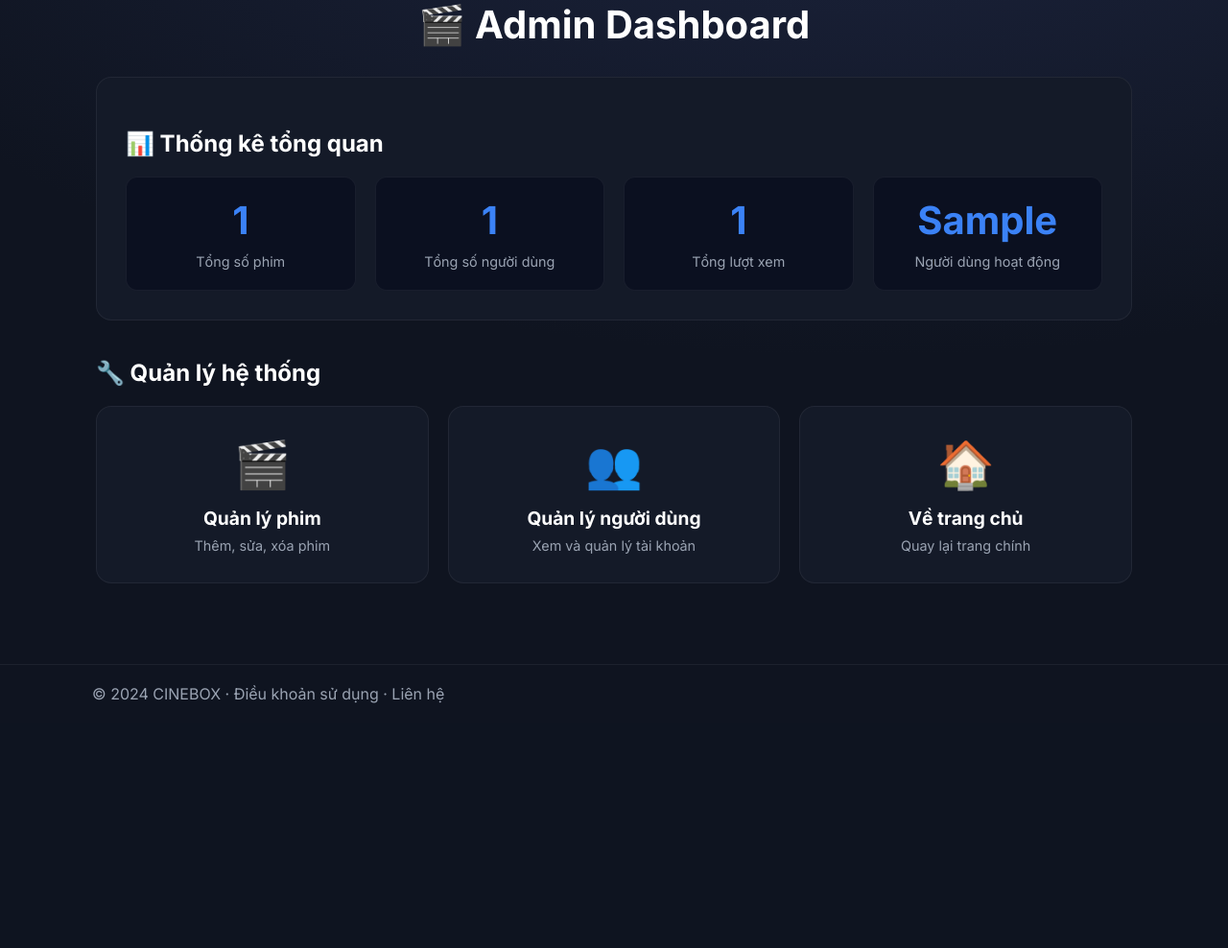
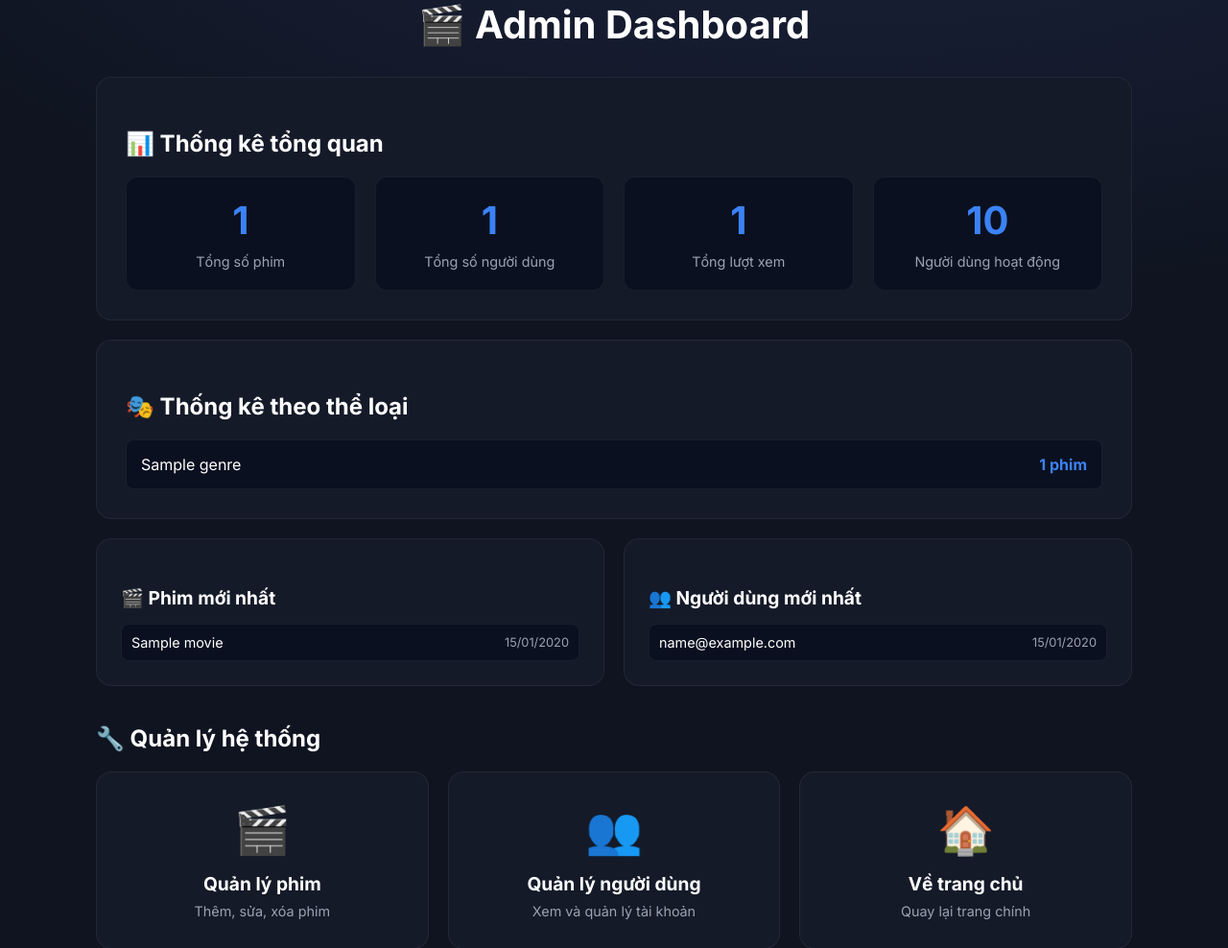
Before and after one commit to kz16sep/CineBox, a Flask app: template cinebox/app/templates/admin_dashboard.html in a window 1280 px wide. Shown: the part 140-1128 px from the top of the page at 96% size. Before the commit the page ends 873 px from the top, so only its background shows below. Run offline with Flask 3, Linux system fonts and the light colour scheme; the template is opened without the code that fills it: most values are stand-ins (such as "Sample title", 1, 10 or a date in 2020); parts of the project's set-up code (start-up, migrations or seed data) failed here and were passed over.

Commit message:
update admin
Thêm dashboard
Fix chức năng quản lý user

```diff
--- a/cinebox/app/templates/admin_dashboard.html
+++ b/cinebox/app/templates/admin_dashboard.html
@@ -9,20 +9,62 @@
       <h3>📊 Thống kê tổng quan</h3>
       <div class="stats-grid">
         <div class="stat-item">
-          <span class="stat-number">{{ total_movies or 0 }}</span>
+          <span class="stat-number">{{ "{:,}".format(total_movies or 0) }}</span>
           <span class="stat-label">Tổng số phim</span>
         </div>
         <div class="stat-item">
-          <span class="stat-number">{{ total_users or 0 }}</span>
+          <span class="stat-number">{{ "{:,}".format(total_users or 0) }}</span>
           <span class="stat-label">Tổng số người dùng</span>
         </div>
         <div class="stat-item">
-          <span class="stat-number">{{ total_views or 0 }}</span>
+          <span class="stat-number">{{ "{:,}".format(total_views or 0) }}</span>
           <span class="stat-label">Tổng lượt xem</span>
         </div>
         <div class="stat-item">
-          <span class="stat-number">{{ active_users or 0 }}</span>
+          <span class="stat-number">{{ "{:,}".format(active_users or 0) }}</span>
           <span class="stat-label">Người dùng hoạt động</span>
+        </div>
+      </div>
+    </div>
+
+    <!-- Thống kê theo thể loại -->
+    {% if genre_stats %}
+    <div class="stat-card">
+      <h3>🎭 Thống kê theo thể loại</h3>
+      <div class="genre-stats">
+        {% for genre in genre_stats[:8] %}
+        <div class="genre-stat-item">
+          <span class="genre-name">{{ genre.name }}</span>
+          <span class="genre-count">{{ genre.movie_count }} phim</span>
+        </div>
+        {% endfor %}
+      </div>
+    </div>
+    {% endif %}
+
+    <!-- Phim và người dùng mới nhất -->
+    <div class="recent-activity">
+      <div class="recent-card">
+        <h3>🎬 Phim mới nhất</h3>
+        <div class="recent-list">
+          {% for movie in recent_movies %}
+          <div class="recent-item">
+            <span class="recent-title">{{ movie.title }}</span>
+            <span class="recent-date">{{ movie.createdAt.strftime('%d/%m/%Y') if movie.createdAt else 'N/A' }}</span>
+          </div>
+          {% endfor %}
+        </div>
+      </div>
+
+      <div class="recent-card">
+        <h3>👥 Người dùng mới nhất</h3>
+        <div class="recent-list">
+          {% for user in recent_users %}
+          <div class="recent-item">
+            <span class="recent-title">{{ user.email }}</span>
+            <span class="recent-date">{{ user.createdAt.strftime('%d/%m/%Y') if user.createdAt else 'N/A' }}</span>
+          </div>
+          {% endfor %}
         </div>
       </div>
     </div>
@@ -159,6 +201,86 @@
   font-size: 0.9rem;
 }
 
+/* Thống kê theo thể loại */
+.genre-stats {
+  display: grid;
+  grid-template-columns: repeat(auto-fit, minmax(200px, 1fr));
+  gap: 15px;
+}
+
+.genre-stat-item {
+  display: flex;
+  justify-content: space-between;
+  align-items: center;
+  padding: 15px;
+  background: var(--panel-2);
+  border-radius: 8px;
+  border: 1px solid rgba(255, 255, 255, 0.06);
+}
+
+.genre-name {
+  color: #fff;
+  font-weight: 500;
+}
+
+.genre-count {
+  color: var(--primary);
+  font-weight: bold;
+}
+
+/* Hoạt động gần đây */
+.recent-activity {
+  display: grid;
+  grid-template-columns: repeat(auto-fit, minmax(300px, 1fr));
+  gap: 20px;
+  margin-top: 20px;
+}
+
+.recent-card {
+  background: var(--panel);
+  border: 1px solid rgba(255, 255, 255, 0.06);
+  border-radius: 16px;
+  padding: 25px;
+}
+
+.recent-card h3 {
+  color: #fff;
+  margin-bottom: 15px;
+  font-size: 1.2rem;
+}
+
+.recent-list {
+  display: flex;
+  flex-direction: column;
+  gap: 10px;
+}
+
+.recent-item {
+  display: flex;
+  justify-content: space-between;
+  align-items: center;
+  padding: 10px;
+  background: var(--panel-2);
+  border-radius: 8px;
+  border: 1px solid rgba(255, 255, 255, 0.06);
+}
+
+.recent-title {
+  color: #fff;
+  font-size: 0.9rem;
+  flex: 1;
+  margin-right: 10px;
+  overflow: hidden;
+  text-overflow: ellipsis;
+  white-space: nowrap;
+}
+
+.recent-date {
+  color: var(--muted);
+  font-size: 0.8rem;
+  white-space: nowrap;
+}
+
 @media (max-width: 768px) {
   .admin {
     padding: 15px;
@@ -171,6 +293,24 @@
   .action-grid {
     grid-template-columns: 1fr;
   }
+
+  .genre-stats {
+    grid-template-columns: 1fr;
+  }
+
+  .recent-activity {
+    grid-template-columns: 1fr;
+  }
+
+  .recent-item {
+    flex-direction: column;
+    align-items: flex-start;
+    gap: 5px;
+  }
+
+  .recent-title {
+    margin-right: 0;
+  }
 }
 </style>
 {% endblock %}
--- a/cinebox/app/templates/admin_movie_form.html
+++ b/cinebox/app/templates/admin_movie_form.html
@@ -14,10 +14,10 @@
     <ul class="error-list">
       {% for error in errors %}
       <li>{{ error }}</li>
-      {% endfor %}
+              {% endfor %}
     </ul>
-  </div>
-  {% endif %}
+        </div>
+      {% endif %}
 
   <form method="POST" class="movie-form" enctype="multipart/form-data">
     <div class="form-grid">
--- a/cinebox/app/templates/home.html
+++ b/cinebox/app/templates/home.html
@@ -76,7 +76,7 @@
 </section>
 
 <!-- Pagination cho trang genre -->
-{% if genre_filter and pagination %}
+{% if genre_filter and pagination and pagination.pages > 1 %}
 <div class="pagination">
   <div class="pagination-info">
     <span>Trang {{ pagination.page }} / {{ pagination.pages }}</span>
```
Also changed, not shown: cinebox/app/routes.py (+100 -40 lines).
